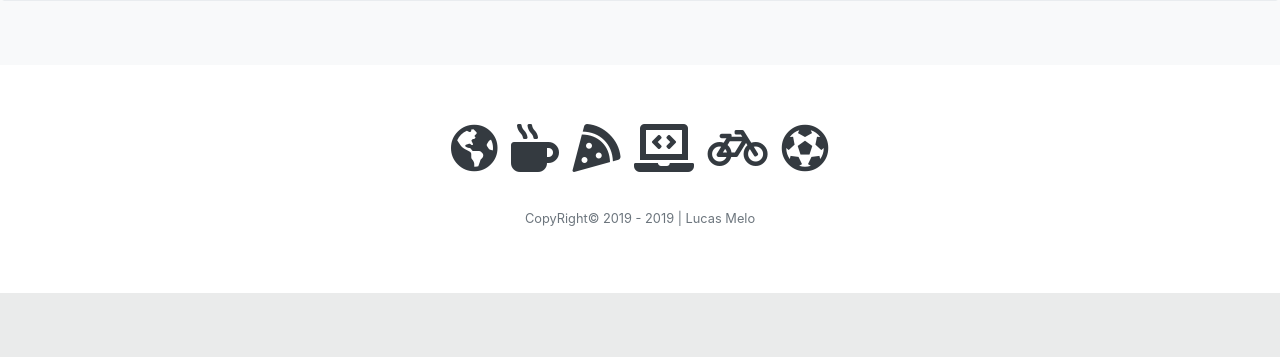
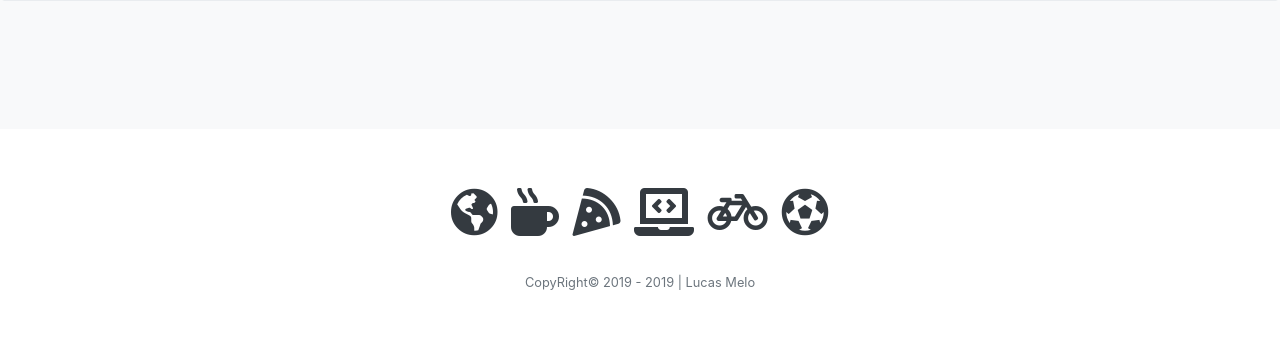
Before and after one commit to LucasReinaldo/portfolio, a Django app: page / in a window 1280 px wide. Shown: the part 639-996 px from the top of the page. Before the commit the page ends 932 px from the top, so only its background shows below. Run offline with Django 3.2, Linux system fonts and the light colour scheme; data that the repository does not hold is empty; some libraries are stand-ins or nearby versions.

Commit message:
Revert "home, page 500 and profile image"
This reverts commit 9ac1f193d259d0970379d79fce48154243624d50.

```diff
--- a/jobs/templates/jobs/home.html
+++ b/jobs/templates/jobs/home.html
@@ -7,7 +7,7 @@
                 <h2 class="jumbotron-heading">Hello there, I'm Lucas,</h2>
                 <p class="text-muted">A software developer based out of Dublin, Ireland. <br>
                 I am open to learning, prepared for the challenge of exercising new roles and activities with flexibility. I always try to keep myself updated, with the purpose of personal and professional improvement.</p>
-                <img class="center rounded-circle" src="{% static 'profile2.jpeg'%}" height="250" />
+                <img class="center rounded-circle" src="{% static 'profile.jpg'%}" height="250" />
                 <br><br>
                 <p class="text-muted">Have a project, idea or problem you'd like to discuss? <strong>Let's chat!</strong></p>
                 <span style="font-size: 2em">
@@ -20,7 +20,7 @@
             </div>
         </section>
 
-        <div class="album p-3 bg-light">
+        <div class="album py-5 bg-light">
             <div class="container">
                 <div class="row">
                 {% for job in jobs.all %}
--- a/portfolio/templates/base.html
+++ b/portfolio/templates/base.html
@@ -13,7 +13,7 @@
         <link rel="stylesheet" href="//cdnjs.cloudflare.com/ajax/libs/highlight.js/9.15.8/styles/default.min.css">
 
         <!-- Custom styles for this template -->
-        <link rel="stylesheet" href= "{% static 'base.css' %}">
+        <link href= "{% static "base.css" rel="stylesheet" %}">
         <!-- HTML5 shim and Respond.js for IE8 support of HTML5 elements and media queries -->
         <!-- WARNING: Respond.js doesn't work if you view the page via file:// -->
         <!--[if lt IE 9]>
```
Also changed, not shown: portfolio/templates/500.html (+2 -11 lines).
